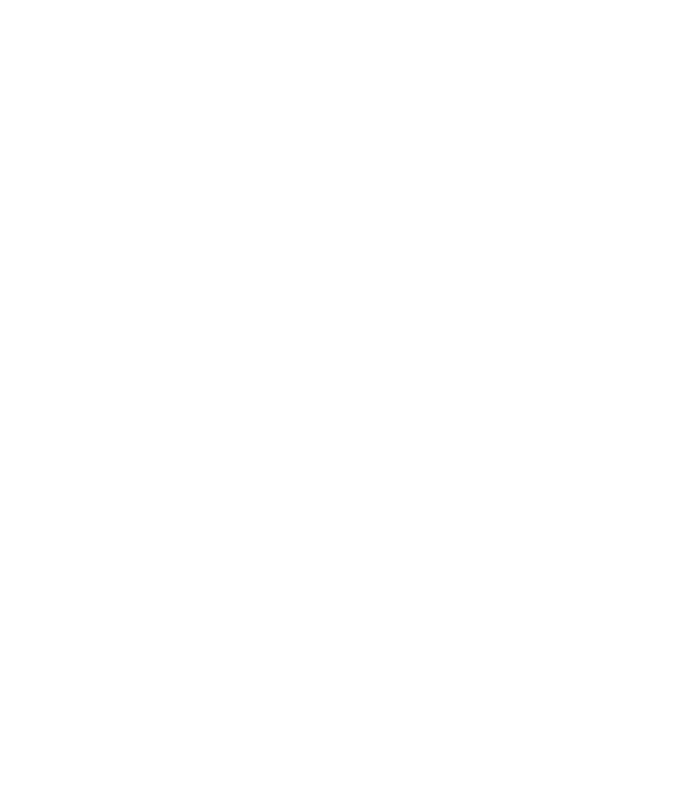
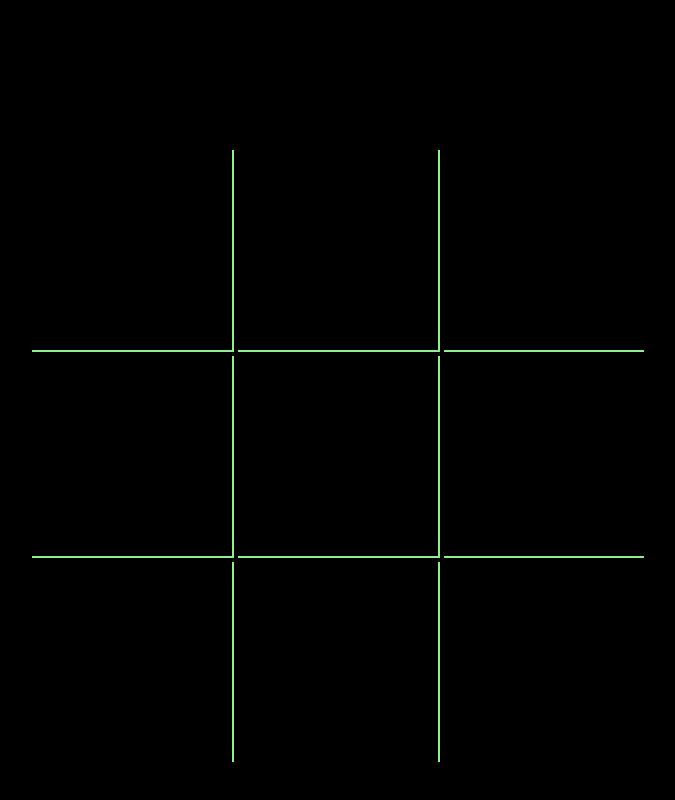
Before and after one commit to stillmattwest/tictactoe, a plain HTML site: page index.html in a window 1280 px wide. Shown: the whole page, without its empty margins (416-1091 px from the left). Drawn offline with nearby package versions, Linux system fonts and the light colour scheme.

Commit message:
basic html and css for grid in place

```diff
--- a/index.html
+++ b/index.html
@@ -1,10 +1,29 @@
 <!DOCTYPE html>
+
 <head>
-    <title>CodeSLO Tic-Tac-Tie</title>
+    <title>CodeSLO Tic-Tac-Toe</title>
     <link rel='stylesheet' href='style.css' />
 </head>
+
 <body>
     <div class='container'>
+        <div class='gameboard'>
+            <ul id='row1' class='gridrow'>
+                <li id='y1x1' data-x='1' data-y='1'><span class='square'></span></li>
+                <li id='y1x2' data-x='2' data-y='1'><span class='square'></span></li>
+                <li id='y1x3' data-x='3' data-y='1'><span class='square'></span></li>
+            </ul>
+            <ul id='row2' class='gridrow'>
+                <li id='y2x1' data-x='1' data-y='2'><span class='square'></span></li>
+                <li id='y2x2' data-x='2' data-y='2'><span class='square'></span></li>
+                <li id='y2x3' data-x='3' data-y='2'><span class='square'></span></li>
+            </ul>
+            <ul id='row3' class='gridrow'>
+                <li id='y3x1' data-x='1' data-y='3'><span class='square'></span></li>
+                <li id='y3x2' data-x='2' data-y='3'><span class='square'></span></li>
+                <li id='y3x3' data-x='3' data-y='3'><span class='square'></span></li>
+            </ul>
+        </div>
     </div>
     <!-- scripts below here -->
     <script src="https://ajax.googleapis.com/ajax/libs/jquery/3.1.0/jquery.min.js"></script>
--- a/style.css
+++ b/style.css
@@ -0,0 +1,50 @@
+html,body{
+    position:relative;
+    height:100%;
+    width:100%;
+    background-color:black;
+    color:lightgreen;
+};
+
+.container{
+    position:relative;
+    width:90%;
+    padding:0;
+    text-align:center;
+    margin:100px auto 0 auto;
+}
+
+.gameboard{
+    width:800px;
+    height:800px;
+    margin: 150px auto;
+}
+
+.gameboard ul{
+    position:relative;
+    left:200px;
+    padding:0;
+    margin:0;
+}
+
+.gridrow li{
+    display:inline-block;
+    border-right:2px solid lightgreen;
+    border-bottom:2px solid lightgreen;
+    height:200px;
+    width:200px;
+    margin:0;
+    padding:0;
+}
+
+#y1x3,#y2x3,#y3x3{
+    border-right:0;
+}
+
+#y3x1,#y3x2,#y3x3{
+    border-bottom:0;
+}
+
+.gridrow{
+    padding:0;
+}
```
